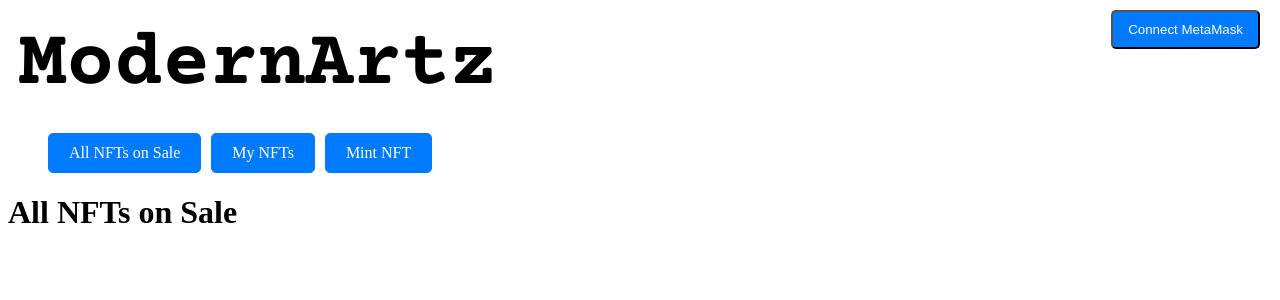
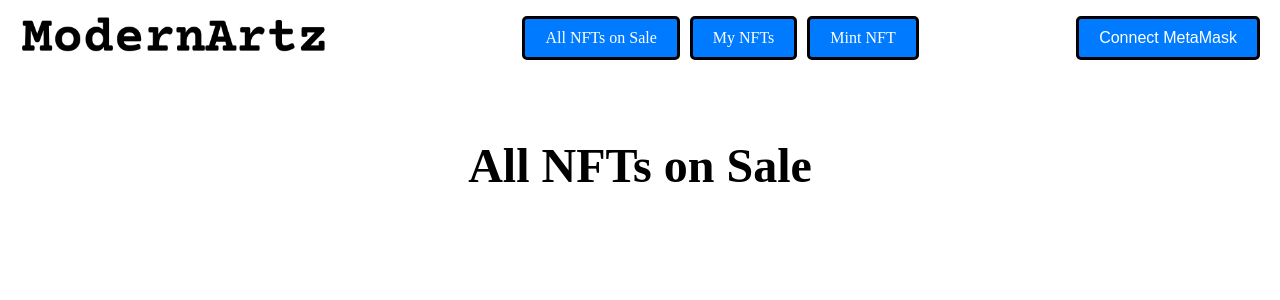
Before and after one commit to EddeEken/modernartz, a React (Create React App) app in the folder frontend/: page / in a window 1280 px wide. Shown: the top 300 px of the page. Built offline with nearby package versions, Linux system fonts and the light colour scheme.

Commit message:
More css

```diff
--- a/frontend/src/App.css
+++ b/frontend/src/App.css
@@ -1,8 +1,40 @@
+body {
+  margin: 0;
+}
+
+header {
+  display: flex;
+  justify-content: space-between;
+  align-items: center;
+}
+
+.logo-container {
+  order: 1;
+  margin-right: auto;
+}
+
+.logo-container img {
+  width: 320px;
+  height: auto;
+  margin-left: 15px;
+}
+
+nav {
+  order: 2;
+  display: flex;
+  align-items: center;
+}
+
+.metamask-button-container {
+  order: 3;
+  margin-left: auto;
+}
+
 .nav-button {
   display: inline-block;
   padding: 10px 20px;
   background-color: #007bff;
-  border: 1px solid #007bff;
+  border: 3px solid #000000;
   border-radius: 5px;
   margin-right: 10px;
   cursor: pointer;
@@ -21,13 +53,24 @@
 
 .metamask-button {
   background-color: #007bff;
+  font-size: 1rem;
   color: white;
-  padding: 10px 15px;
+  padding: 10px 20px;
   border-radius: 5px;
   margin-right: 20px;
-  margin-top: 10px;
+  border: 3px solid #000000;
   cursor: pointer;
-  position: absolute;
-  top: 0;
-  right: 0;
 }
+
+.metamask-button:hover {
+  background-color: #0056b3;
+  border-color: #0056b3;
+}
+
+.current-route-display {
+  clear: both;
+  font-size: 1.5rem;
+  padding: 10px;
+  margin-top: 20px;
+  text-align: center;
+}
--- a/frontend/src/App.js
+++ b/frontend/src/App.js
@@ -36,7 +36,9 @@ const App = () => {
       <div>
         <header>
           <div className="logo-container">
-            <img src={modernartzLogo} alt="ModernArtz Logo" />
+            <Link to="/" className="logo-link">
+              <img src={modernartzLogo} alt="ModernArtz Logo" />
+            </Link>
           </div>
           <nav>
             <ul>
@@ -62,14 +64,14 @@ const App = () => {
               Connect MetaMask
             </button>
           </div>
-          <main>
-            <Routes>
-              <Route path="/" element={<AllNFTs />} />
-              <Route path="/my-nfts" element={<MyNFTs />} />
-              <Route path="/mint-nfts" element={<MintNFTs />} />
-            </Routes>
-          </main>
         </header>
+        <div className="current-route-display">
+          <Routes>
+            <Route path="/" element={<AllNFTs />} />
+            <Route path="/my-nfts" element={<MyNFTs />} />
+            <Route path="/mint-nfts" element={<MintNFTs />} />
+          </Routes>
+        </div>
       </div>
     </Router>
   );
```
